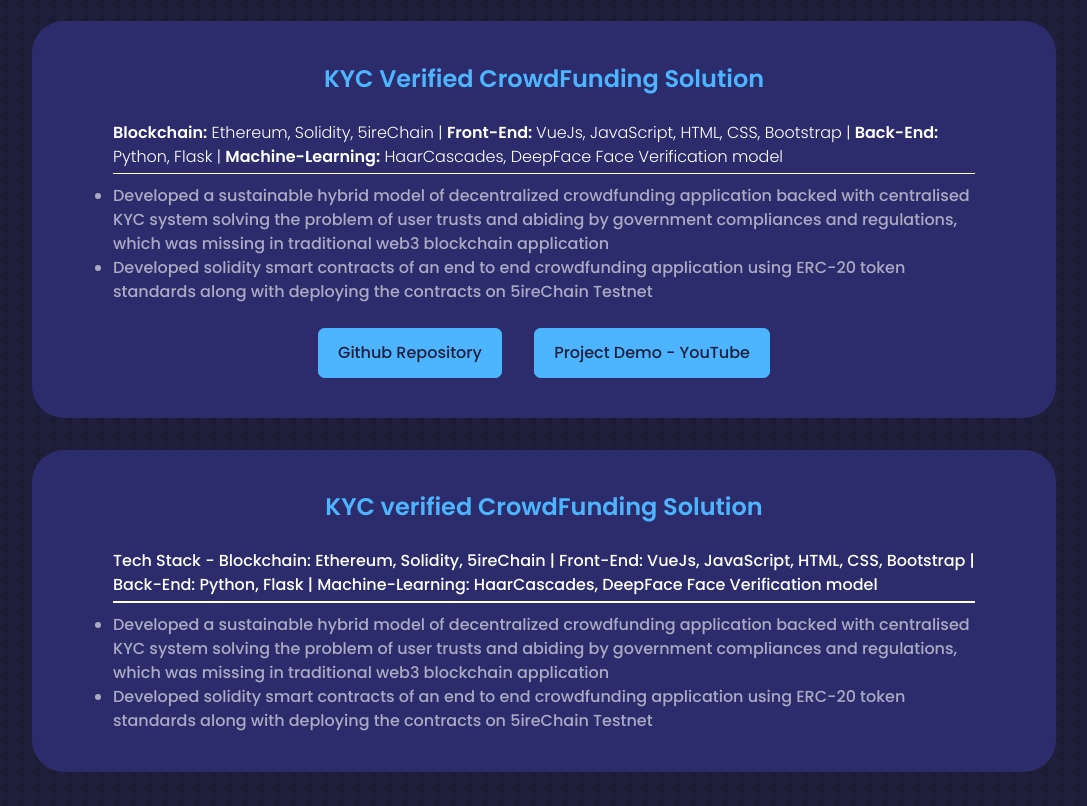
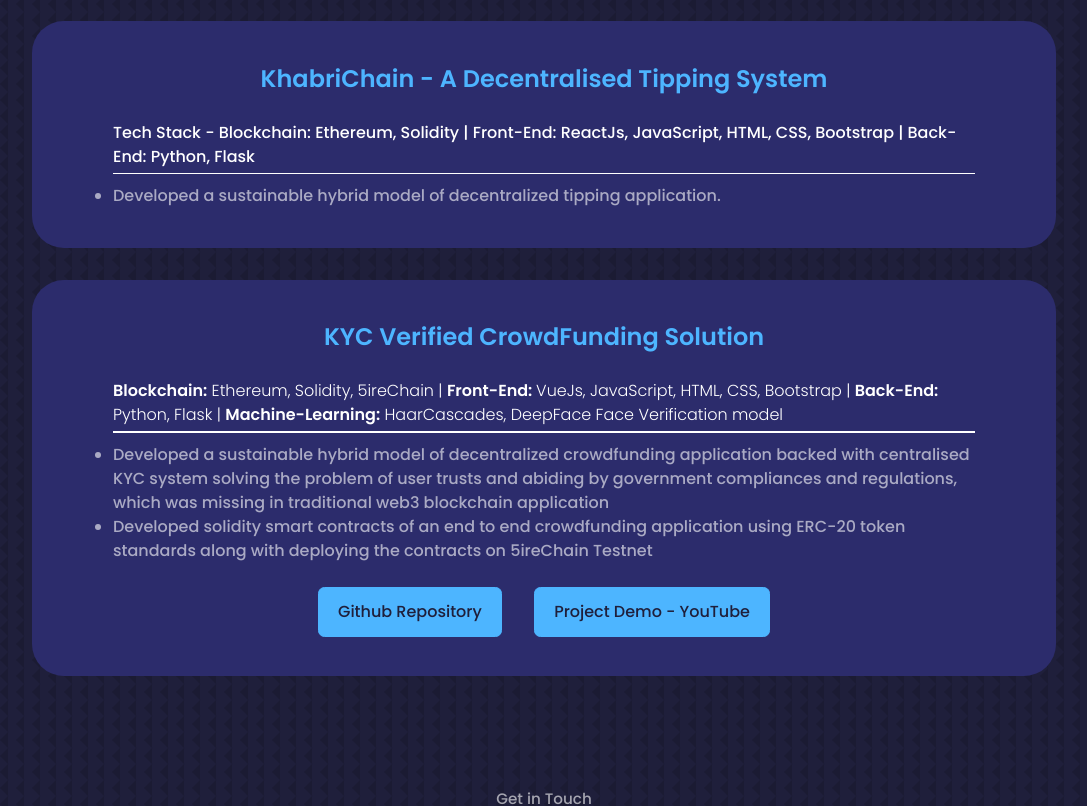
Before and after one commit to shahkushal38/portfolio-website, a React (Create React App) app: page / in a window 1280 px wide. Shown: the part 4660-5466 px from the top of the page, without its empty margins (96-1183 px from the left). Built offline with nearby package versions, Linux system fonts and the light colour scheme.

Commit message:
project khabrichain

```diff
--- a/src/components/projects/Projects.jsx
+++ b/src/components/projects/Projects.jsx
@@ -2,11 +2,28 @@
 import './projects.css'
 const Projects = () => {
   return (
-    <section id = "projects">
+    <section id="projects">
       <h5> See What I have Build</h5>
       <h2>My Personal Projects</h2>
 
       <div className='container project_container'>
+        <div className='project_2'>
+          <h3 className='project_title'> <b>KhabriChain - A Decentralised Tipping System </b></h3>
+          <div className='project_content'>
+            <h4>Tech Stack - Blockchain: Ethereum, Solidity | Front-End: ReactJs, JavaScript, HTML, CSS, Bootstrap | Back-End: Python, Flask </h4>
+
+            <hr></hr>
+            <p>
+              <ul className='text-light' >
+                <li>
+                  Developed a sustainable hybrid model of decentralized tipping application.
+                </li>
+
+              </ul>
+            </p>
+          </div>
+        </div>
+
         <div className='project_1'>
           <h3 className='project_title'> <b>KYC Verified CrowdFunding Solution </b></h3>
           <div className='project_content'>
@@ -29,25 +46,6 @@
             </div>
           </div>
         </div>
-
-        <div className='project_1'>
-          <h3 className='project_title'> <b>KYC verified CrowdFunding Solution </b></h3>
-          <div className='project_content'>
-            <h4>Tech Stack - Blockchain: Ethereum, Solidity, 5ireChain | Front-End: VueJs, JavaScript, HTML, CSS, Bootstrap | Back-End: Python, Flask | Machine-Learning: HaarCascades, DeepFace Face Verification model  </h4>
-
-            <hr></hr>
-            <p>
-            <ul className='text-light' >
-              <li>
-                Developed a sustainable hybrid model of decentralized crowdfunding application backed with centralised KYC system solving the problem of user trusts and abiding by government compliances and regulations, which was missing in traditional web3 blockchain application
-              </li>
-              <li>
-                Developed solidity smart contracts of an end to end crowdfunding application using ERC-20 token standards along with deploying the contracts on 5ireChain Testnet
-              </li>
-            </ul>
-            </p>
-          </div>
-        </div>
       </div>
 
     </section>
```
Lines whose indentation alone changed are shown as unchanged.
